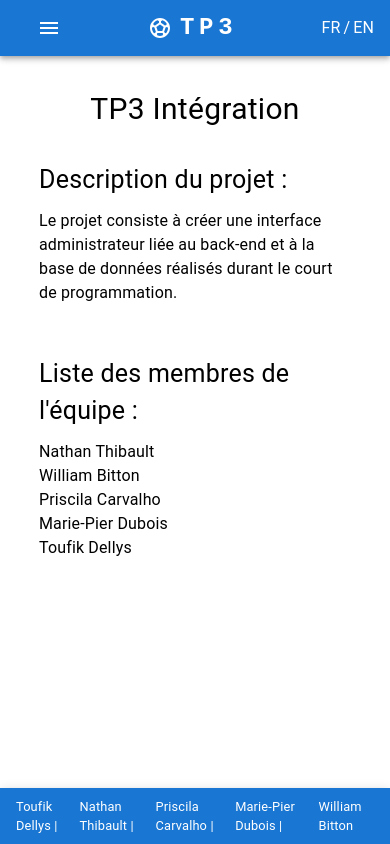
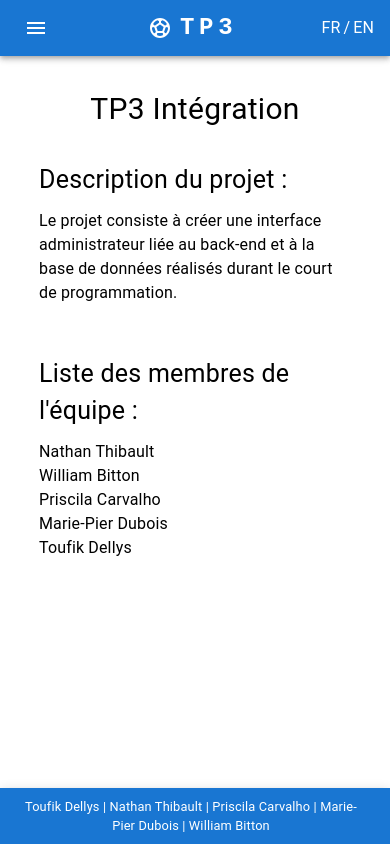
Before and after one commit to NateThibault/Projet_Final_Integration, a Next.js app: page / in a window 390 px wide. Built offline with nearby package versions, Linux system fonts and the light colour scheme.

Commit message:
responsive done
J'ai ajouté du css pour les boutons pour les rendre responsive, j'ai aussi mis le nom du header dans les DataGrid en bold, j'ai modifié le footer pour que les "|" n'aient pas l'air bizarre en responsive. J'ai aussi tout mis en fr!

```diff
--- a/src/app/globals.css
+++ b/src/app/globals.css
@@ -105,8 +105,14 @@ a {
   footer .MuiTypography-body1 .MuiBox-root {
     font-size: 0.8rem;
   }
-  button {
-    width: 50%;
+  .MuiButtonBase-root, .css-1djuzfj-MuiButtonBase-root-MuiButton-root {
+    width: 30%;
     margin-left: 10px;
+    font-size: 0.75rem;
   }
 }
+
+/* Titres des colonnes dans les grilles de produits et de catégories */
+.css-t89xny-MuiDataGrid-columnHeaderTitle {
+  font-weight: 700;
+}
--- a/src/components/molecules/my-footer/my-footer.tsx
+++ b/src/components/molecules/my-footer/my-footer.tsx
@@ -11,11 +11,9 @@ function MyFooter() {
       <AppBar position="static" sx={{ height: '10%' }}>
         <Toolbar sx={{ justifyContent: 'center' }}>
           <Typography variant="body1" component="div" sx={{ display: 'flex' }}>
-            <Box sx={{ mr: '0.5rem', fontSize: '1rem' }}>Toufik Dellys |</Box>
-            <Box sx={{ mr: '0.5rem', fontSize: '1rem' }}>Nathan Thibault |</Box>
-            <Box sx={{ mr: '0.5rem', fontSize: '1rem' }}>Priscila Carvalho |</Box>
-            <Box sx={{ mr: '0.5rem', fontSize: '1rem' }}>Marie-Pier Dubois |</Box>
-            <Box>William Bitton</Box>
+            <Box sx={{ mr: '0.5rem', fontSize: '1rem', textAlign: 'center' }}>
+              Toufik Dellys | Nathan Thibault | Priscila Carvalho | Marie-Pier Dubois | William Bitton
+            </Box>
           </Typography>
         </Toolbar>
       </AppBar>
--- a/src/components/organisms/category-grid/categories-grid.tsx
+++ b/src/components/organisms/category-grid/categories-grid.tsx
@@ -31,7 +31,7 @@ const CategoryGrid = () => {
         setLoading(false)
       })
       .catch((error) => {
-        console.error("Erreur dans l'extraction des données :", error)
+        console.error('Erreur dans l\'extraction des données :', error)
         setRows([])
         setLoading(false)
       })
```
Also changed, not shown: src/components/organisms/product-form/product-form.tsx (+6 -4 lines), src/app/page.module.css (line endings or trailing spaces).
